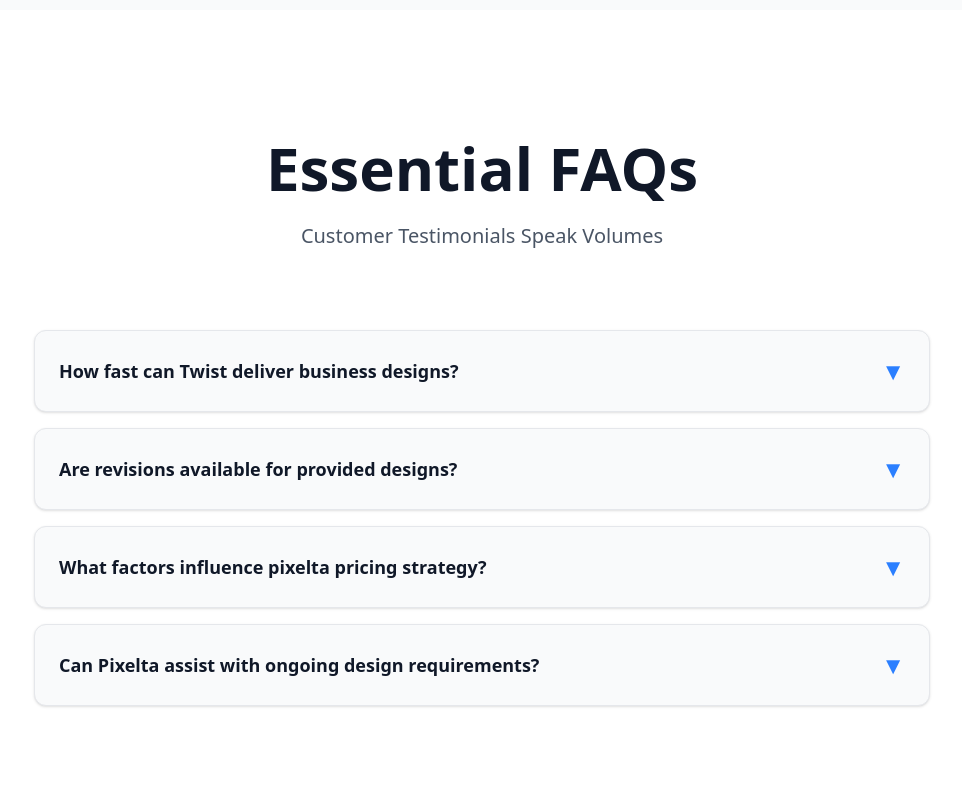
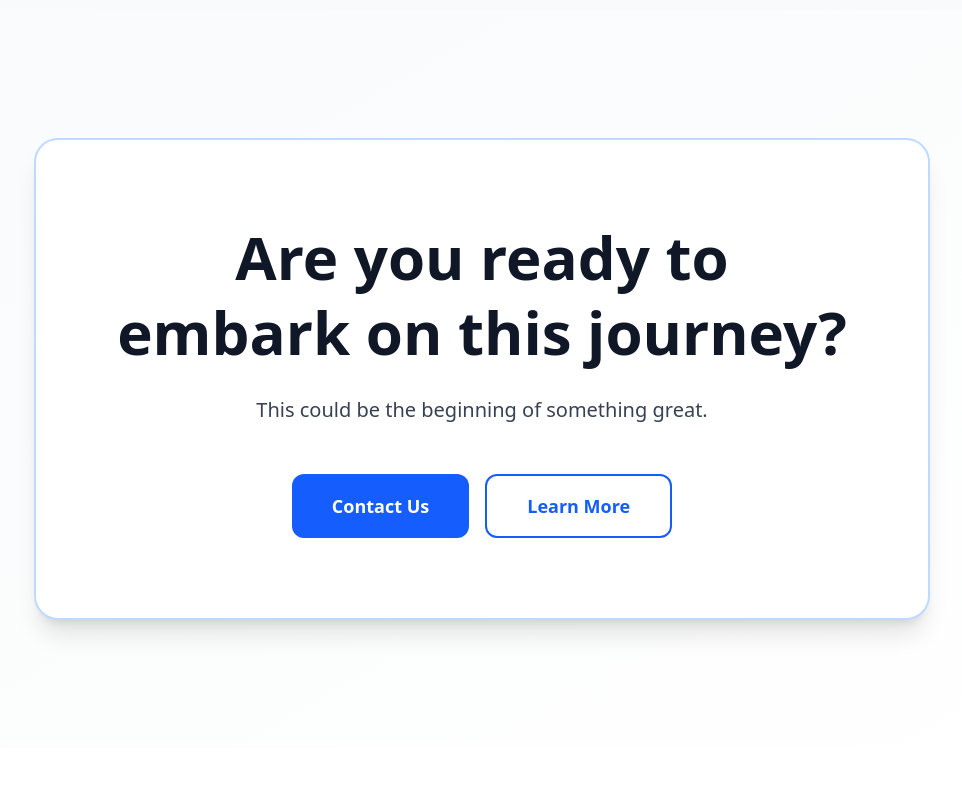
Before and after one commit to Gidev-Innovations/gidev-portfolio, a React (Vite) app in the folder portfolio/: page / in a window 1280 px wide. Shown: the part 5940-6740 px from the top of the page, without its empty margins (158-1120 px from the left). After the commit the page ends 6688 px from the top, so only its background shows below. Built offline with nearby package versions, Linux system fonts and the light colour scheme.

Commit message:
revamped testimonials part

```diff
--- a/portfolio/src/home/Homepage.tsx
+++ b/portfolio/src/home/Homepage.tsx
@@ -442,41 +442,6 @@
         </div>
       </section>
 
-      {/* FAQ Section */}
-      <section className="py-32 px-6 bg-white">
-        <div className="max-w-4xl mx-auto">
-          <div className="text-center mb-20">
-            <h2 className="text-5xl md:text-6xl font-bold text-gray-900 font-syne mb-6">
-              Essential FAQs
-            </h2>
-            <p className="text-xl text-gray-600">
-              Customer Testimonials Speak Volumes
-            </p>
-          </div>
-
-          <div className="space-y-4">
-            {[
-              { q: 'How fast can Twist deliver business designs?', a: 'We typically deliver initial designs within 1-2 weeks, with revisions following our agile sprint methodology.' },
-              { q: 'Are revisions available for provided designs?', a: 'Yes, unlimited revisions are included in our comprehensive packages until you are completely satisfied.' },
-              { q: 'What factors influence pixelta pricing strategy?', a: 'Our pricing depends on project scope, complexity, timeline, and the level of involvement required.' },
-              { q: 'Can Pixelta assist with ongoing design requirements?', a: 'Absolutely! We offer retainer packages for ongoing support and continuous improvement.' },
-            ].map((faq, idx) => (
-              <details key={idx} className="group bg-gray-50 rounded-xl border border-gray-200 hover:border-blue-400 hover:bg-blue-50/20 cursor-pointer shadow-sm hover:shadow-md transition-all duration-300">
-                <summary className="font-bold text-lg flex items-center justify-between p-6 select-none text-gray-900 font-syne hover:text-blue-600 transition-colors">
-                  <span>{faq.q}</span>
-                  <span className="text-blue-500 group-open:rotate-180 transition-transform duration-300 text-2xl">
-                    ▼
-                  </span>
-                </summary>
-                <div className="px-6 pb-6 text-gray-600 leading-relaxed border-t border-gray-200 pt-6 bg-white/50">
-                  {faq.a}
-                </div>
-              </details>
-            ))}
-          </div>
-        </div>
-      </section>
-
       {/* CTA Section */}
       <section className="py-32 px-6 bg-gradient-to-br from-gray-50 to-white">
         <div className="max-w-4xl mx-auto">
```
